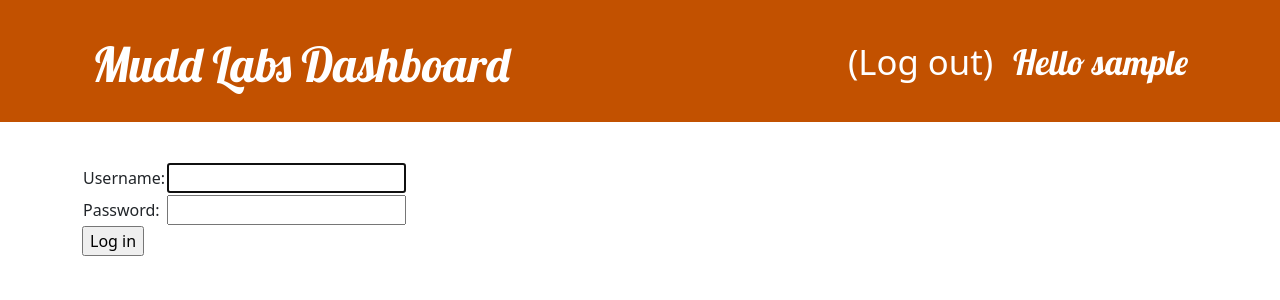
After one commit to Dillon-Mendoza/mudd-labs, a Django app: page /accounts/login/ in a window 1280 px wide. The commit adds this page. Shown: the top 300 px of the page. Run offline with Django 5.2, Linux system fonts and the light colour scheme; the visitor is signed in with stand-in values (Sample User, id 1).

Commit message:
Created login page and hub page, and added links to the base.html template.

```diff
--- a/muddroom/muddroom/templates/muddroom/base.html
+++ b/muddroom/muddroom/templates/muddroom/base.html
@@ -13,10 +13,6 @@
     <header class="page-header">
         <div class="container">
             {% if user.is_authenticated %}
-                <a href="{% url 'post_draft_list' %}" class="top-menu">{% include './icons/pencil-square.svg'%}</a>
-                <a href="{% url 'post_new' %}" class="top-menu">
-                    {% include './icons/file-earmark-plus.svg' %}
-                </a>
                 <p id="logout" class="top-menu">Hello {{ user.username }}
                     <small>
                     <form method="POST" action="{% url 'logout' %}" style="display:inline">
--- /dev/null
+++ b/muddroom/muddroom/templates/muddroom/hub.html
@@ -0,0 +1,5 @@
+{% extends 'muddroom/base.html' %}
+
+{% block content %}
+    <h1>Muddroom</h1>
+{% endblock %}
--- /dev/null
+++ b/muddroom/muddroom/templates/registration/login.html
@@ -0,0 +1,23 @@
+{% extends 'muddroom/base.html' %}
+
+{% block content %}
+    {% if form.errors %}
+        <p>Your username and password didn't match. Please try again.</p>
+    {% endif %}
+
+    <form method="post" action="{% url 'login' %}">
+        {% csrf_token %}
+        <table>
+            <tr>
+                <td>{{ form.username.label_tag }}</td>
+                <td>{{ form.username }}</td>
+            </tr>
+            <tr>
+                <td>{{ form.password.label_tag }}</td>
+                <td>{{ form.password }}</td>
+            </tr>
+        </table>
+        <input type="submit" value="Log in">
+        <input type="hidden" name="next" value="{{ next }}">
+    </form>
+{% endblock %}
--- a/muddroom/muddroom/urls.py
+++ b/muddroom/muddroom/urls.py
@@ -1,4 +1,6 @@
 from django.urls import path
 from . import views
 
-urlpatterns = []
+urlpatterns = [
+    path('', views.hub, name='hub'),
+]
--- a/muddroom/muddroom/views.py
+++ b/muddroom/muddroom/views.py
@@ -1,2 +1,5 @@
 from django.shortcuts import render
 from django.contrib.auth.decorators import login_required
+
+def hub(request):
+    return render(request, 'muddroom/hub.html')
```
